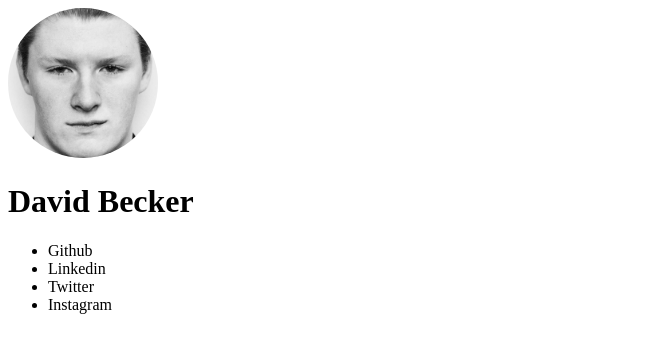
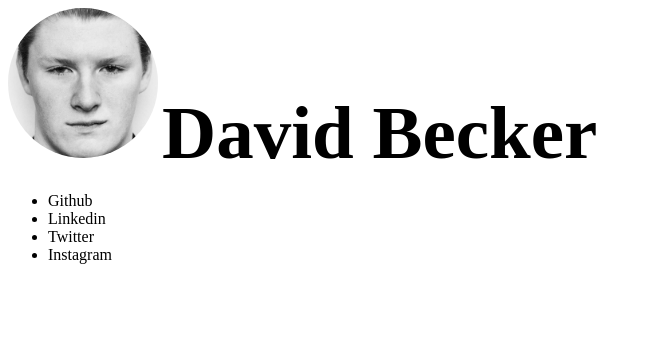
Before and after one commit to dustinyschild/meepedy-page, a plain HTML site: page index.html in a window 1280 px wide. Shown: the whole page, without its empty margins (0-651 px from the left). Drawn offline with Linux system fonts and the light colour scheme.

Commit message:
basic .page-header styles

```diff
--- a/css/styles.css
+++ b/css/styles.css
@@ -9,3 +9,7 @@ img {
   height: 150px;
   border-radius: 50%;
 }
+.page-header {
+  display: inline;
+  font-size: 75px;
+}
--- a/index.html
+++ b/index.html
@@ -7,7 +7,7 @@
 <body>
   <header>
     <img src="img/headshot.jpg" class="logo" />
-    <h1>David Becker</h1>
+    <h1 class="page-header">David Becker</h1>
     <nav>
       <ul>
         <li>Github</li>
```
